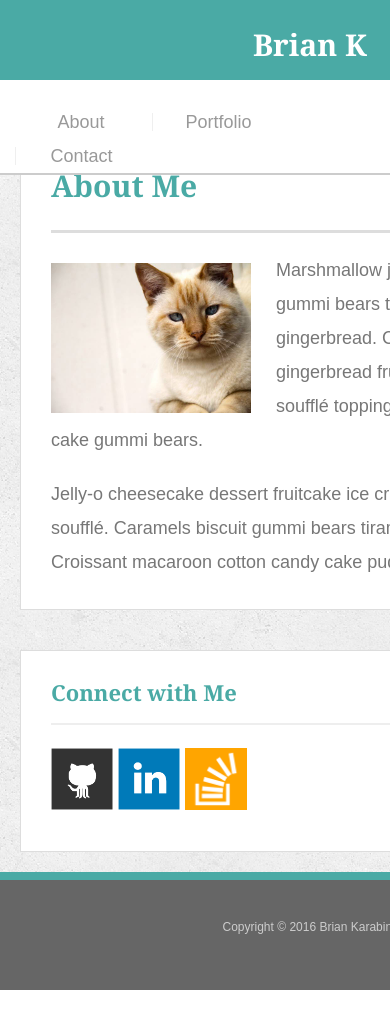
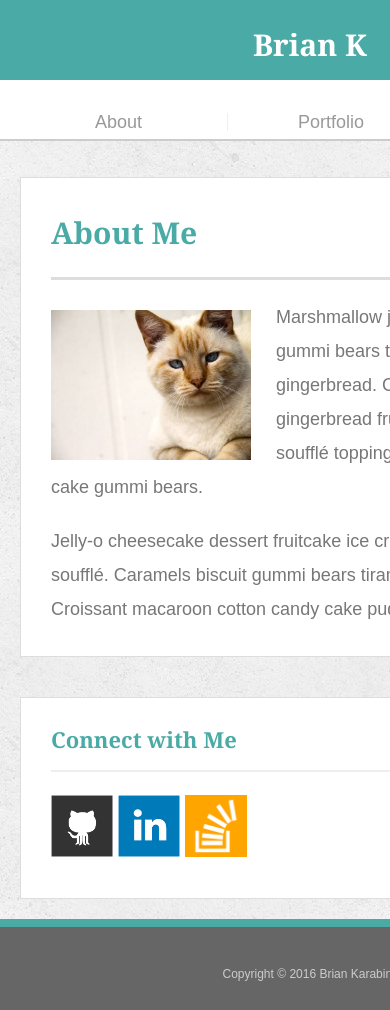
Before and after one commit to bjk116/responsiveportfolio, a plain HTML site: page index.html in a window 390 px wide. Shown: the top 1010 px of the page. Drawn offline with Linux system fonts and the light colour scheme.

Commit message:
Fixed static header on 640px media query

```diff
--- a/assets/css/style.css
+++ b/assets/css/style.css
@@ -275,6 +275,7 @@ input[type=submit] {
   .main-section{
     width:600px;
     margin-left:20px;
+    margin-top:5px;
   }
   footer{
     width:640px;
@@ -297,7 +298,11 @@ input[type=submit] {
     height:80px;
     width:620px;
   }
-  .masthead{
+  #masthead{
     width:640px;
+    position: static;
+  }
+  #main-container{
+    padding-top: 1px;
   }
 }
```
